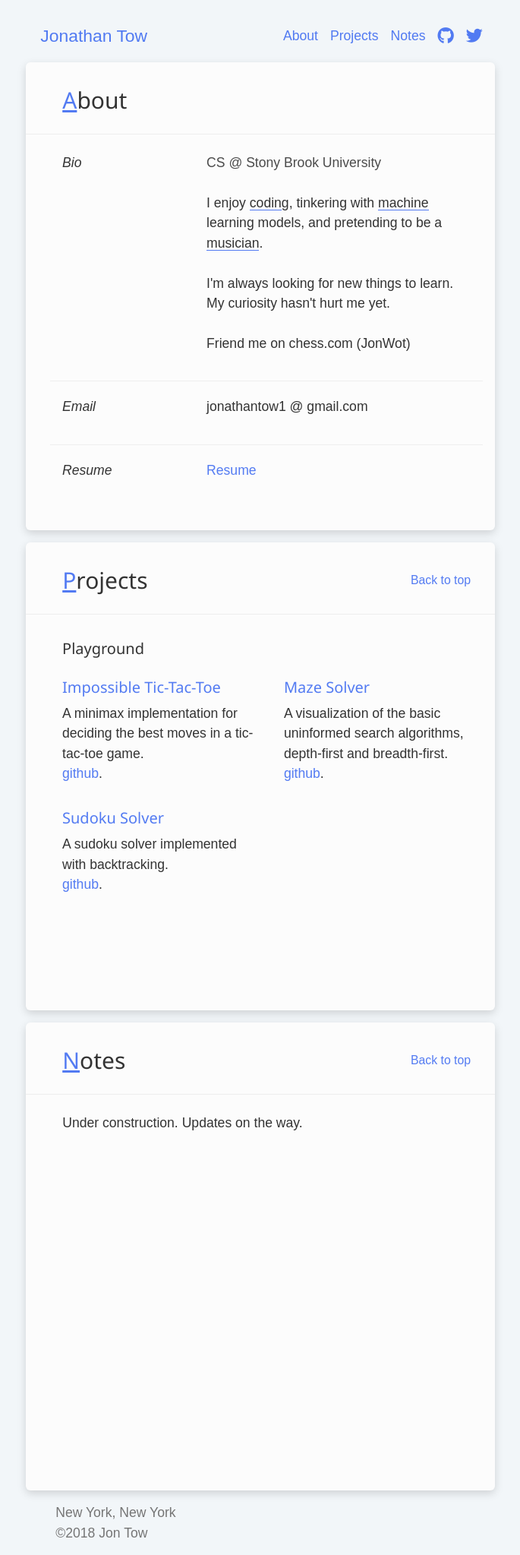
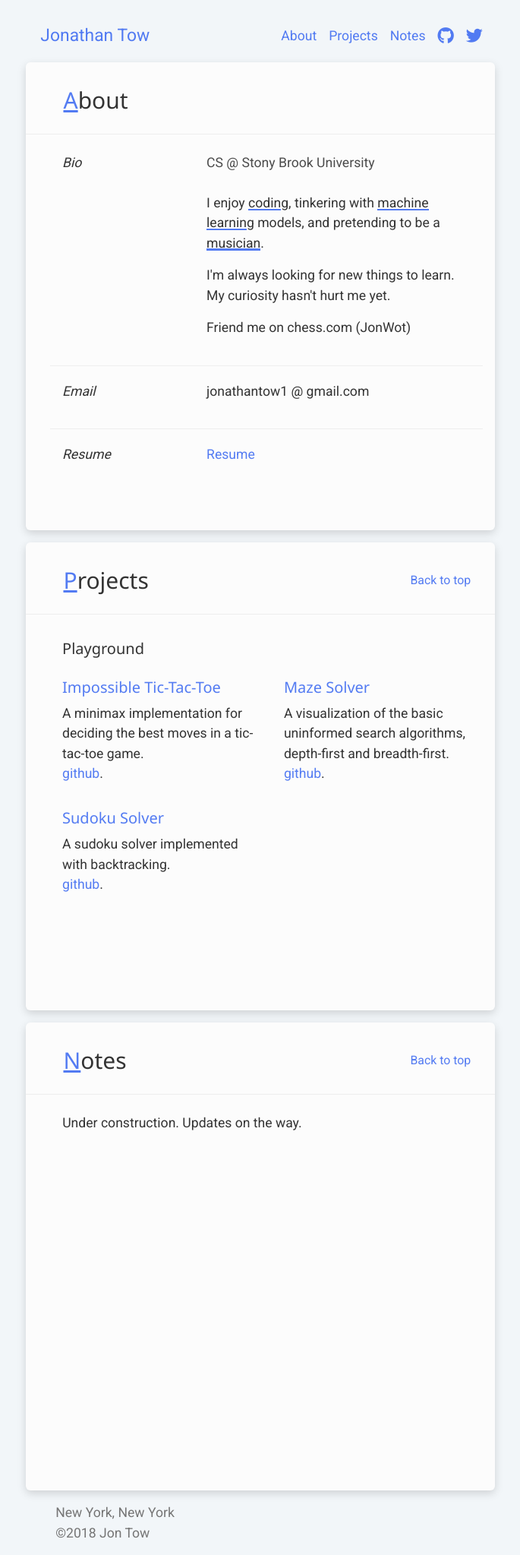
Before and after one commit to jon-tow/jon-tow.github.io, a Jekyll site: the page built from index.html, in a window 1280 px wide. Shown: the whole page at 76% size, without its empty margins (297-982 px from the left). Built offline with Jekyll 4.4.1, drawn with Linux system fonts in a browser that asks for light colours; nearby versions of some CDN libraries.

Commit message:
update font and html head

```diff
--- a/_includes/_base/head.html
+++ b/_includes/_base/head.html
@@ -15,6 +15,8 @@
   <script src="https://maxcdn.bootstrapcdn.com/bootstrap/4.0.0-alpha.6/js/bootstrap.min.js" integrity="sha384-vBWWzlZJ8ea9aCX4pEW3rVHjgjt7zpkNpZk+02D9phzyeVkE+jo0ieGizqPLForn"
     crossorigin="anonymous"></script>
   <script src="https://ajax.googleapis.com/ajax/libs/jquery/3.2.0/jquery.min.js"></script>
+  <!-- Fonts -->
+  <link href="https://fonts.googleapis.com/css?family=Roboto" rel="stylesheet">
   <script src="https://use.fontawesome.com/5b0778892e.js"></script>
   <!-- Smooth Scrolling -->
   <script>
--- a/_includes/_base/nav.html
+++ b/_includes/_base/nav.html
@@ -1,5 +1,5 @@
 <!-- Top Nav Block -->
-<nav class="w3-container navbar navbar-toggleable-md bg-faded" id="nav">
+<nav class="navbar navbar-toggleable-md bg-faded" id="nav">
   <button class="navbar-toggler navbar-light navbar-toggler-right" type="button" data-toggle="collapse" data-target="#navbarNav"
     aria-controls="navbarNav" aria-expanded="false" aria-label="Toggle navigation">
     <span class="navbar-toggler-icon"></span>
--- a/_includes/_sections/about.html
+++ b/_includes/_sections/about.html
@@ -2,7 +2,7 @@
 
 
   <!-- Section Title Row -->
-  <div class="pl-5 section-header">
+  <div class="section-header">
     <h2 class="section-h2">
       <p>About</p>
     </h2>
@@ -27,13 +27,13 @@
             I enjoy <span class="underline">codin</span>g, tinkering with
             <span class="underline">machine learnin</span>g models,
             and pretending to be a <span class="underline">musician</span>.
-            <br>
-            <br>
-            I'm always looking for new things to learn.
-            My curiosity hasn't hurt me yet.
-            <br>
-            <br>
-            Friend me on chess.com (JonWot)
+          </p>
+          <p>
+              I'm always looking for new things to learn.
+              My curiosity hasn't hurt me yet.
+          </p>
+          <p>
+              Friend me on chess.com (JonWot)
           </p>
         </div>
       </div>
--- a/_includes/_sections/notes.html
+++ b/_includes/_sections/notes.html
@@ -2,7 +2,7 @@
 
 
   <!-- Section Title Row -->
-  <div class="pl-5 section-header">
+  <div class="section-header">
     <h2 class="section-h2">
       <p>Notes</p>
     </h2>
--- a/_includes/_sections/projects.html
+++ b/_includes/_sections/projects.html
@@ -2,7 +2,7 @@
 
 
   <!-- Section Title Row -->
-  <div class="pl-5 section-header">
+  <div class="section-header">
     <h2 class="section-h2">
       <p>Projects</p>
     </h2>
--- a/css/main.css
+++ b/css/main.css
@@ -29,8 +29,7 @@ body {
     margin: 0 auto;
 
     font-size: 1.1em;
-    font-family: "Avenir", "Arial", sans-serif;
-    color: var(--black);
+    font-family: "Roboto", "Arial", sans-serif;
     line-height: 1.5;
 
     background-color: var(--bg);
@@ -162,7 +161,7 @@ section {
   flex-direction: row;
   justify-content: flex-start;
   align-items: center;
-  padding-left: 1.8em;
+  padding-left: 2.8em;
   padding-top: .5em;
   padding-bottom: .7em;
   border-bottom: 1px solid #EEEEEE;
@@ -196,11 +195,11 @@ section {
 .underline {
     background-image: linear-gradient(var(--main-color) 0%, var(--main-color) 100%);
     background-repeat: repeat-x;
-    background-position: 0 1.1em;
-    background-size: 1px 3px;
-    -webkit-background-size: 1px 3px;
-    -moz-background-size: 1px 3px;
-    -o-background-size: 1px 3px;
+    background-position: 0em 1em;
+    background-size: 1em 3em;
+    -webkit-background-size: 1em 3em;
+    -moz-background-size: 1em 3em;
+    -o-background-size: 1em 3em;
 }
 
 blockquote {
```
